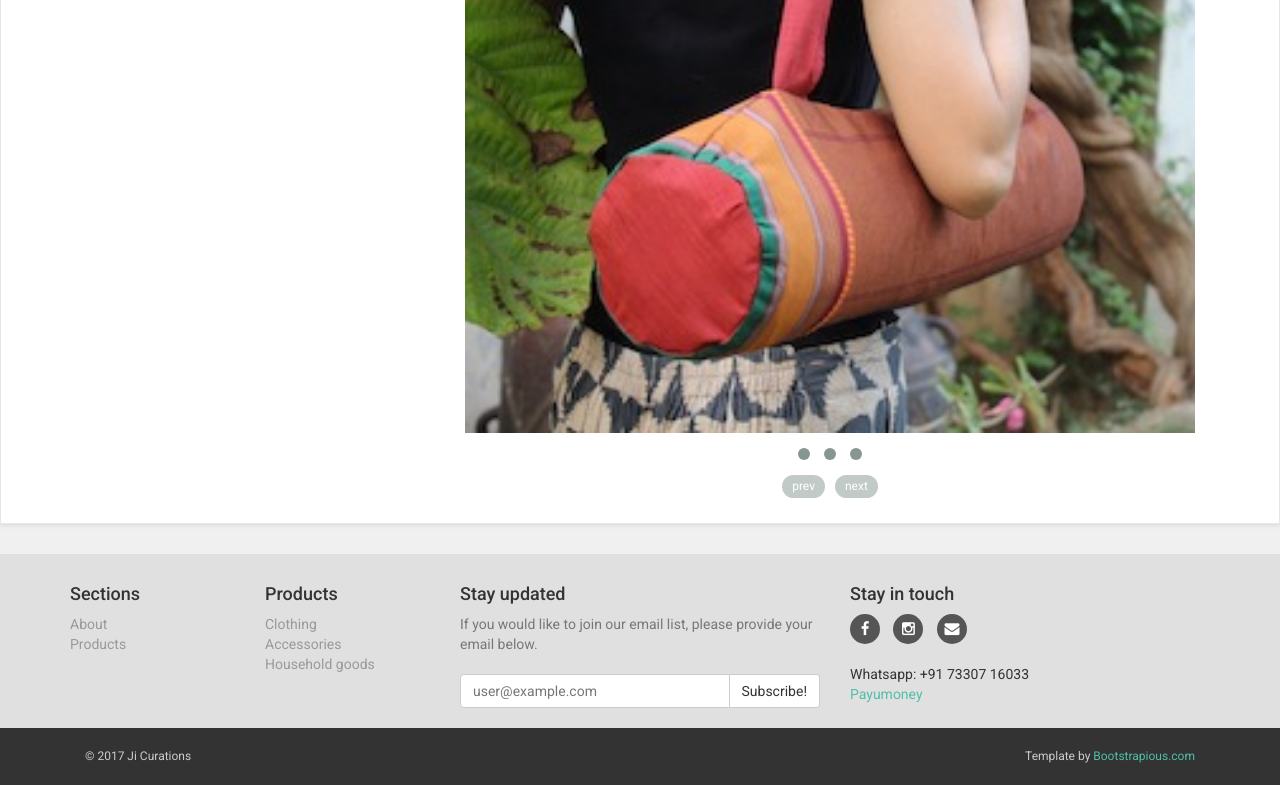
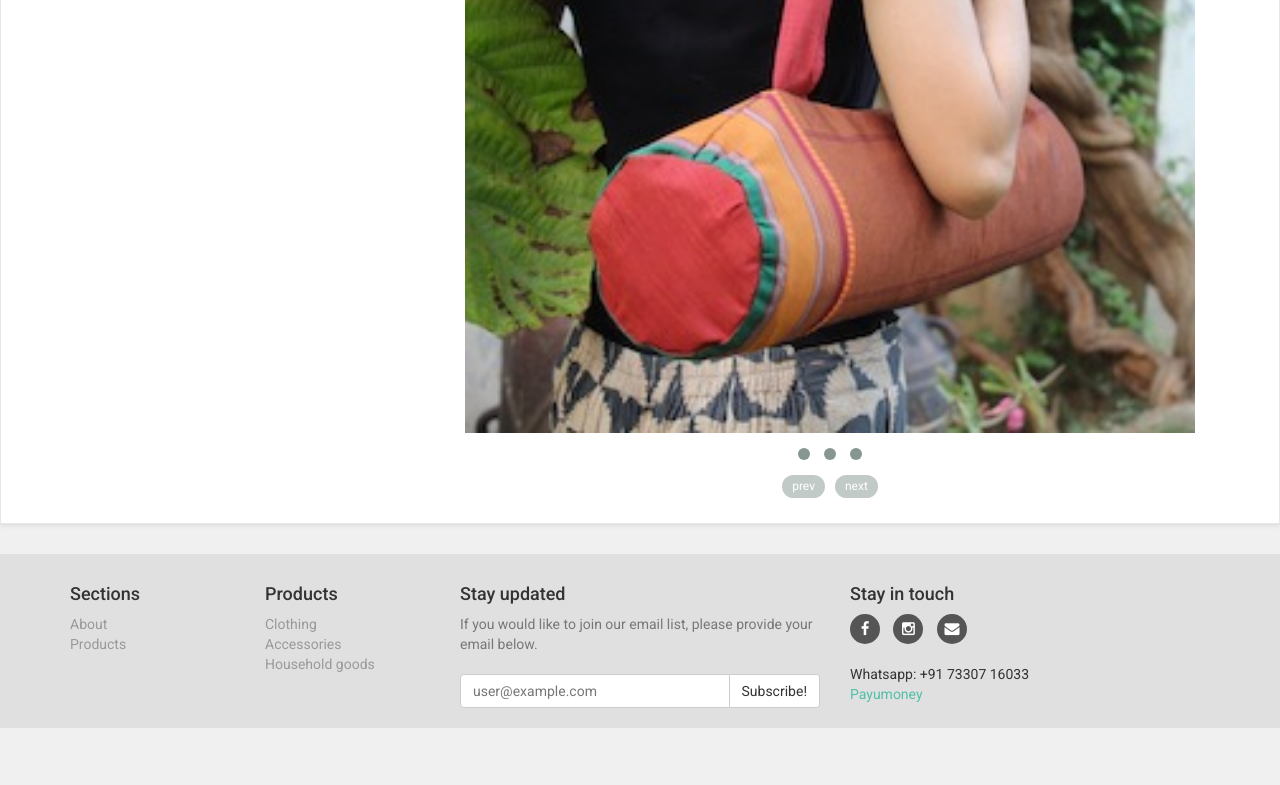
Before and after one commit to hebda/JiCurations, a plain HTML site: page app/templates/coming_soon.html in a window 1280 px wide. Shown: the part 352-1137 px from the top of the page. After the commit the page ends 1080 px from the top, so only its background shows below. Drawn offline with nearby package versions, Linux system fonts and the light colour scheme; files that its build step writes are made by us from their sources; files whose address does not match are found by name.

Commit message:
removed footer

```diff
--- a/app/templates/coming_soon.html
+++ b/app/templates/coming_soon.html
@@ -61,7 +61,7 @@
                         <span class="sr-only">Toggle search</span>
                         <i class="fa fa-search"></i>
                     </button>
-                    <a class="btn btn-default navbar-toggle" href="#contact">
+                    <a class="btn btn-default navbar-toggle" href="/coming_soon">
                         <i class="fa fa-shopping-cart"></i>  <span class="hidden-xs">0 items in cart</span>
                     </a>
                 </div>
@@ -106,7 +106,7 @@
             <div class="navbar-buttons">
 
                 <div class="navbar-collapse collapse right" id="basket-overview">
-                    <a href="#contact" class="btn btn-primary navbar-btn"><i class="fa fa-shopping-cart"></i><span class="hidden-sm">0 items in cart</span></a>
+                    <a href="/coming_soon" class="btn btn-primary navbar-btn"><i class="fa fa-shopping-cart"></i><span class="hidden-sm">0 items in cart</span></a>
                 </div>
                 <!--/.nav-collapse -->
 
@@ -261,27 +261,6 @@ Apologies for the construction. We are working to feature more products on this
         <!-- *** FOOTER END *** -->
 
 
-
-
-        <!-- *** COPYRIGHT ***
- _________________________________________________________ -->
-        <div id="copyright">
-            <div class="container">
-                <div class="col-md-6">
-                    <p class="pull-left">© 2017 Ji Curations</p>
-
-                </div>
-                <div class="col-md-6">
-                    <p class="pull-right">Template by <a href="https://bootstrapious.com/e-commerce-templates">Bootstrapious.com</a>
-                         <!-- Not removing these links is part of the license conditions of the template. Thanks for understanding :) If you want to use the template without the attribution links, you can do so after supporting further themes development at https://bootstrapious.com/donate  -->
-                    </p>
-                </div>
-            </div>
-        </div>
-        <!-- *** COPYRIGHT END *** -->
-
-
-
     </div>
     <!-- /#all -->
 
```
Also changed, not shown: app/templates/index.html (+2 -23 lines).
